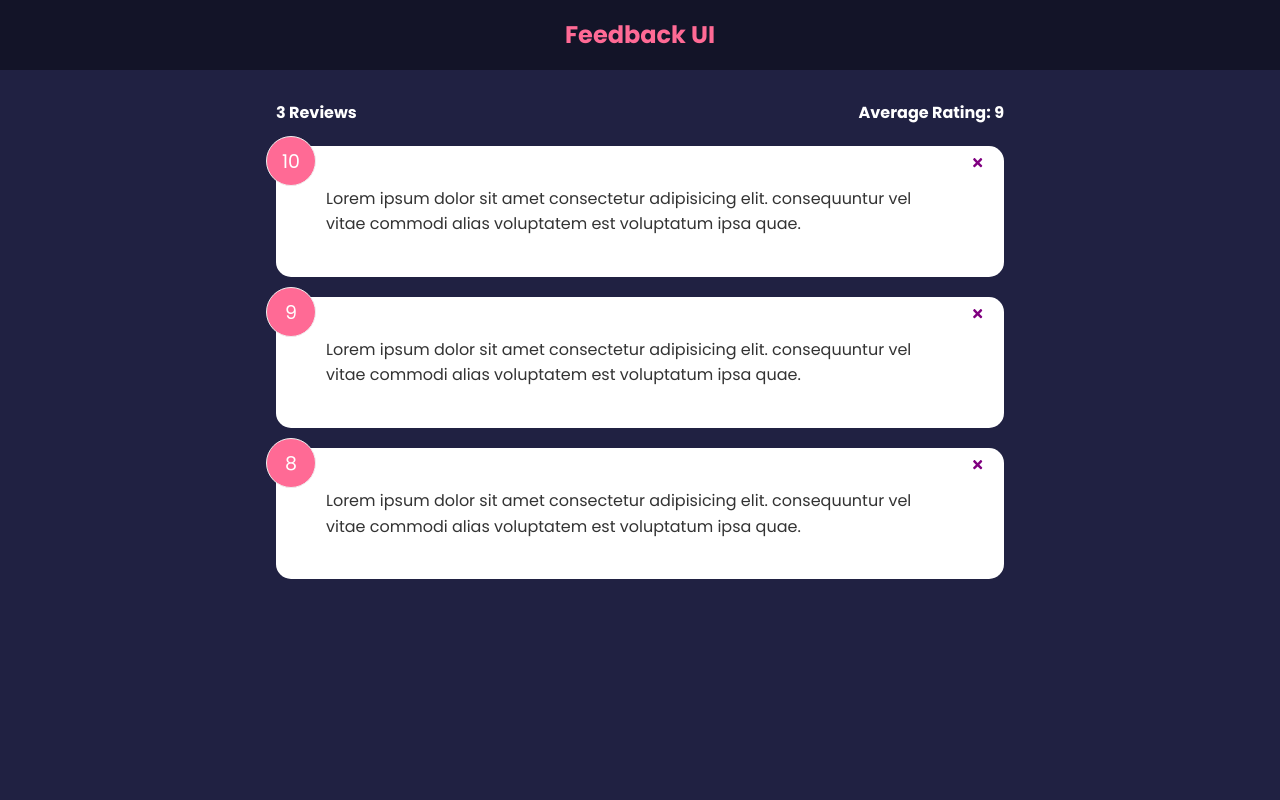
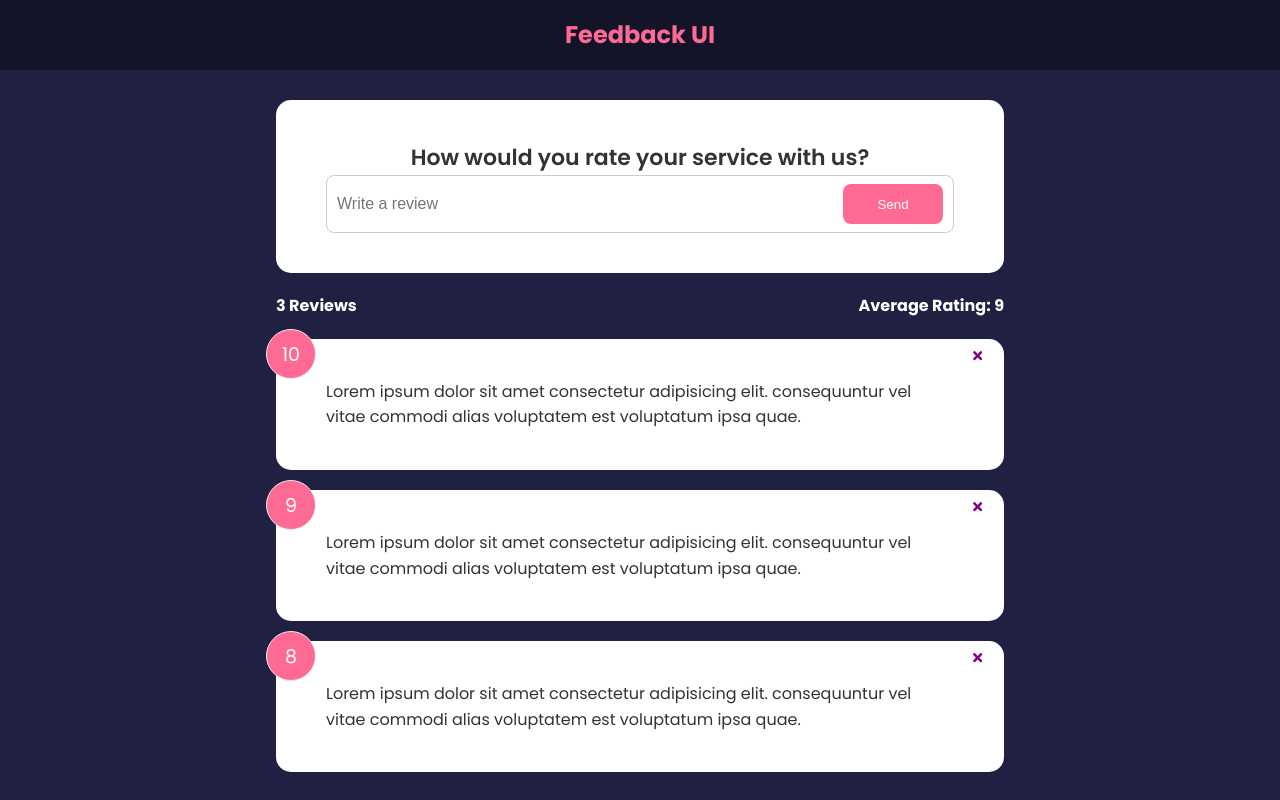
Before and after one commit to francislagares/feedback-app, a React (Create React App) app: page / in a window 1280 px wide. Built offline with nearby package versions, Linux system fonts and the light colour scheme.

Commit message:
feat: render FeedbackForm in app

```diff
--- a/src/App.tsx
+++ b/src/App.tsx
@@ -1,4 +1,5 @@
 import React, { useState } from 'react';
+import FeedbackForm from 'components/FeedbackForm';
 import FeedbackList from 'components/FeedbackList';
 import FeedbackStats from 'components/FeedbackStats';
 import Header from 'components/Header';
@@ -19,6 +20,7 @@
     <>
       <Header />
       <div className='container'>
+        <FeedbackForm />
         <FeedbackStats feedback={feedback} />
         <FeedbackList feedback={feedback} handleDelete={deleteFeedback} />
       </div>
```
